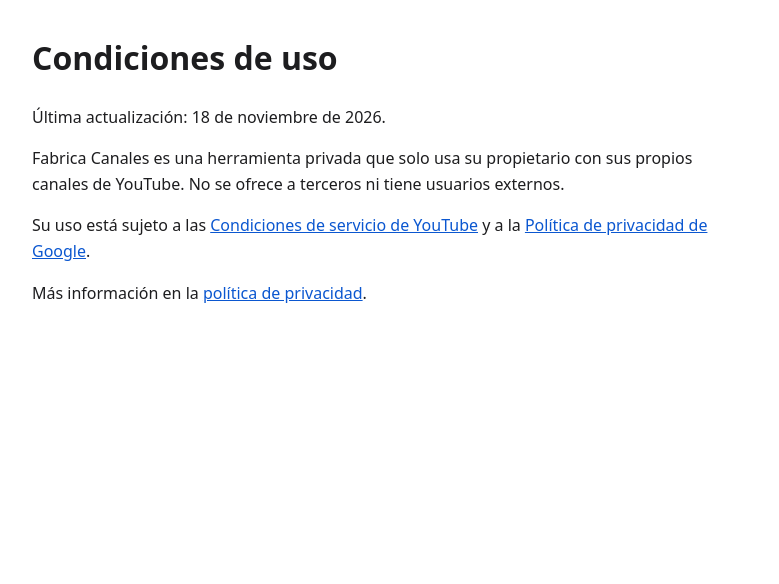
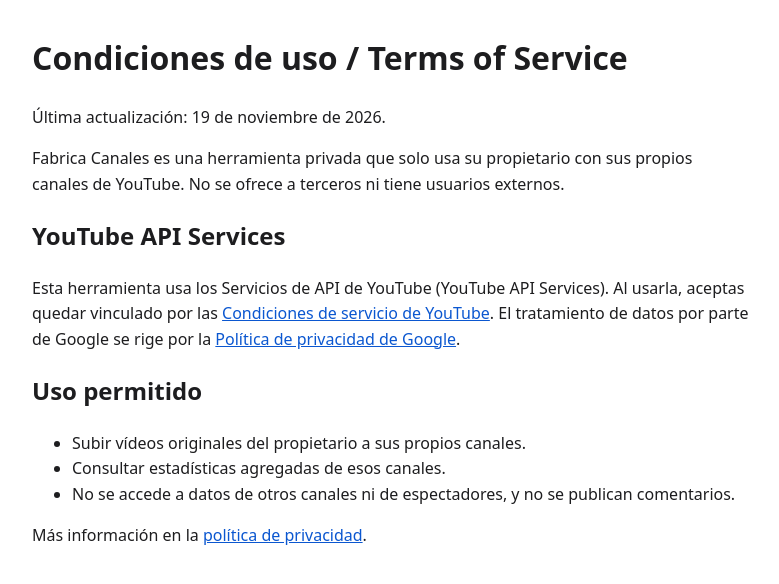
Before and after one commit to oscarraymondserrano-source/fabrica-canales-legal, a plain HTML site: page condiciones.html in a window 1280 px wide. Shown: the whole page, without its empty margins (248-1027 px from the left). Drawn offline with Linux system fonts and the light colour scheme.

Commit message:
Inicio y condiciones: referencia a YouTube API Services y enlaces obligatorios
Co-Authored-By: Claude Opus 5.5 <noreply@anthropic.com>

```diff
--- a/condiciones.html
+++ b/condiciones.html
@@ -10,12 +10,24 @@
 </style>
 </head>
 <body>
-<h1>Condiciones de uso</h1>
-<p>Última actualización: 18 de noviembre de 2026.</p>
+<h1>Condiciones de uso / Terms of Service</h1>
+<p>Última actualización: 19 de noviembre de 2026.</p>
 <p>Fabrica Canales es una herramienta privada que solo usa su propietario con sus propios canales de YouTube.
 No se ofrece a terceros ni tiene usuarios externos.</p>
-<p>Su uso está sujeto a las <a href="https://www.youtube.com/t/terms">Condiciones de servicio de YouTube</a>
-y a la <a href="https://policies.google.com/privacy">Política de privacidad de Google</a>.</p>
+
+<h2>YouTube API Services</h2>
+<p>Esta herramienta usa los Servicios de API de YouTube (YouTube API Services). Al usarla, aceptas quedar
+vinculado por las <a href="https://www.youtube.com/t/terms">Condiciones de servicio de YouTube</a>.
+El tratamiento de datos por parte de Google se rige por la
+<a href="http://www.google.com/policies/privacy">Política de privacidad de Google</a>.</p>
+
+<h2>Uso permitido</h2>
+<ul>
+  <li>Subir vídeos originales del propietario a sus propios canales.</li>
+  <li>Consultar estadísticas agregadas de esos canales.</li>
+  <li>No se accede a datos de otros canales ni de espectadores, y no se publican comentarios.</li>
+</ul>
+
 <p>Más información en la <a href="privacidad.html">política de privacidad</a>.</p>
 </body>
 </html>
```
Also changed, not shown: index.html (+17 -0 lines).
